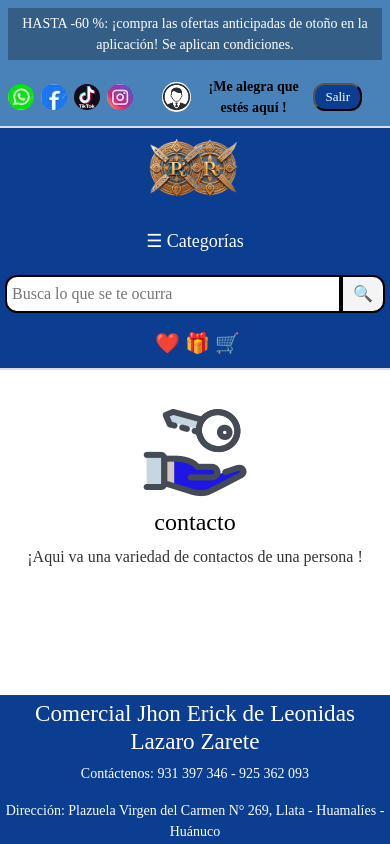
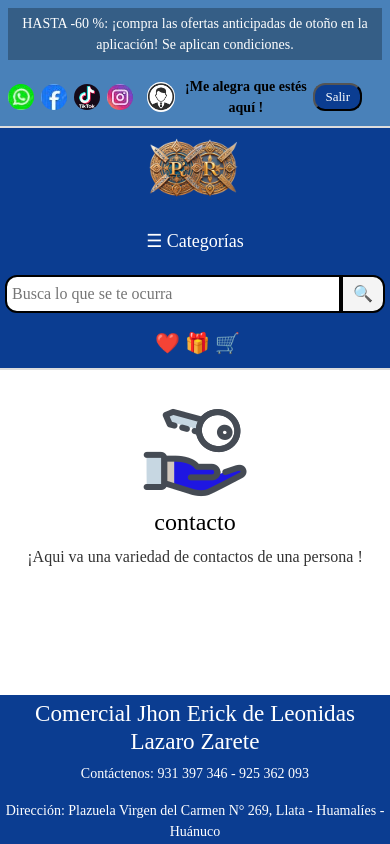
Before and after one commit to abdiel-ruben/proyecto-picon, a React (Vite) app: page /contacto-contacto in a window 390 px wide. Shown: the top 844 px of the page. Built offline with nearby package versions, Linux system fonts and the light colour scheme; no server answers.

Commit message:
se modifico en home.css

```diff
--- a/src/home.css
+++ b/src/home.css
@@ -403,11 +403,13 @@
     }
     .usuario-ingresado {
         text-align: center;
+        display: center;
+        align-items: center;
     }
     .user-icon {
         width: 30px;
         height: 30px;
-        margin-left: 10%;
+        margin-left: 3%;
         margin-right: 5px;
         border-radius: 50%;
     }
```
